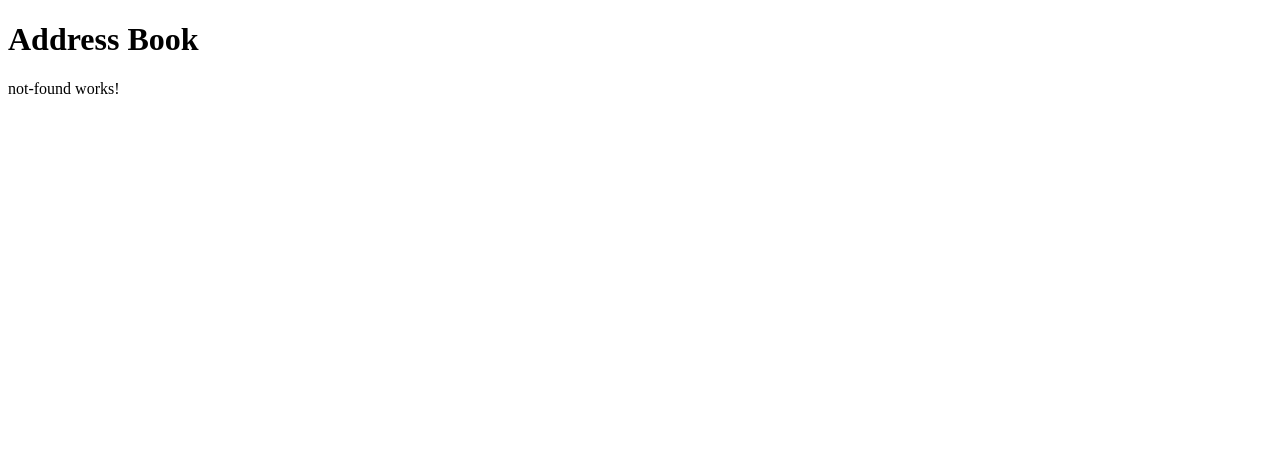
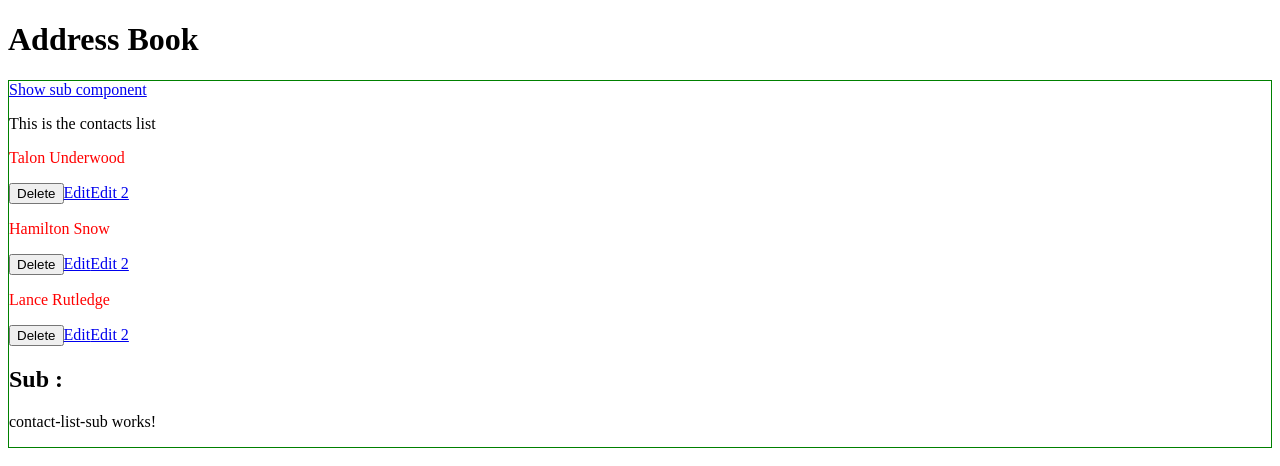
Before and after one commit to guilhembrouat/angular-tp-corrige, an Angular app: page /list/sub in a window 1280 px wide. Shown: the top 466 px of the page. Built offline with nearby package versions, Linux system fonts and the light colour scheme.

Commit message:
06 - Subroute

```diff
--- a/src/app/app.module.ts
+++ b/src/app/app.module.ts
@@ -1,6 +1,6 @@
 import { BrowserModule } from '@angular/platform-browser';
 import { NgModule } from '@angular/core';
-import { RouterModule } from '@angular/router';
+import { RouterModule, PreloadAllModules } from '@angular/router';
 
 import { AppComponent } from './app.component';
 import { ContactListComponent } from './components/contact-list.component';
@@ -9,6 +9,7 @@ import { routes } from './app.routes';
 import { NotFoundComponent } from './components/not-found.component';
 import { ContactEditComponent } from './components/contact-edit.component';
 import { ContactEdit2Component } from './components/contact-edit2.component';
+import { ContactListSubComponent } from './components/contact-list-sub.component';
 
 @NgModule({
   declarations: [
@@ -17,7 +18,8 @@ import { ContactEdit2Component } from './components/contact-edit2.component';
     ContactItemComponent,
     NotFoundComponent,
     ContactEditComponent,
-    ContactEdit2Component
+    ContactEdit2Component,
+    ContactListSubComponent
   ],
   imports: [
     BrowserModule,
--- a/src/app/app.routes.ts
+++ b/src/app/app.routes.ts
@@ -4,10 +4,13 @@ import { NotFoundComponent } from "./components/not-found.component";
 import { ContactEditComponent } from "./components/contact-edit.component";
 import { ContactEdit2Component } from "./components/contact-edit2.component";
 import { ContactResolverService } from "./services/contact-resolver.service";
+import { ContactListSubComponent } from "./components/contact-list-sub.component";
 
 export const routes: Route[] = [
   {path: '', pathMatch: 'full', redirectTo: '/list'},
-  {path: 'list', component: ContactListComponent},
+  {path: 'list', component: ContactListComponent, children: [
+    { path: 'sub', component: ContactListSubComponent }
+  ]},
   {path: 'edit/:id', component: ContactEditComponent},
   {path: 'edit2/:id', component: ContactEdit2Component, resolve: {
     contact: ContactResolverService
--- /dev/null
+++ b/src/app/components/contact-list-sub.component.ts
@@ -0,0 +1,19 @@
+import { Component, OnInit } from '@angular/core';
+
+@Component({
+  selector: 'app-contact-list-sub',
+  template: `
+    <p>
+      contact-list-sub works!
+    </p>
+  `,
+  styles: []
+})
+export class ContactListSubComponent implements OnInit {
+
+  constructor() { }
+
+  ngOnInit() {
+  }
+
+}
--- a/src/app/components/contact-list.component.ts
+++ b/src/app/components/contact-list.component.ts
@@ -5,12 +5,16 @@ import { ContactService } from '../services/contact.service';
 @Component({
   selector: 'app-contact-list',
   template: `
+    <a routerLink="/list/sub">Show sub component</a>
     <p>This is the contacts list</p>
     <app-contact-item
       *ngFor="let contact of contacts"
       [contact]="contact"
       (delete)="onContactDelete($event)"
     ></app-contact-item>
+
+    <h2>Sub :</h2>
+    <router-outlet></router-outlet>
   `,
   styles: [`
   :host {
```
